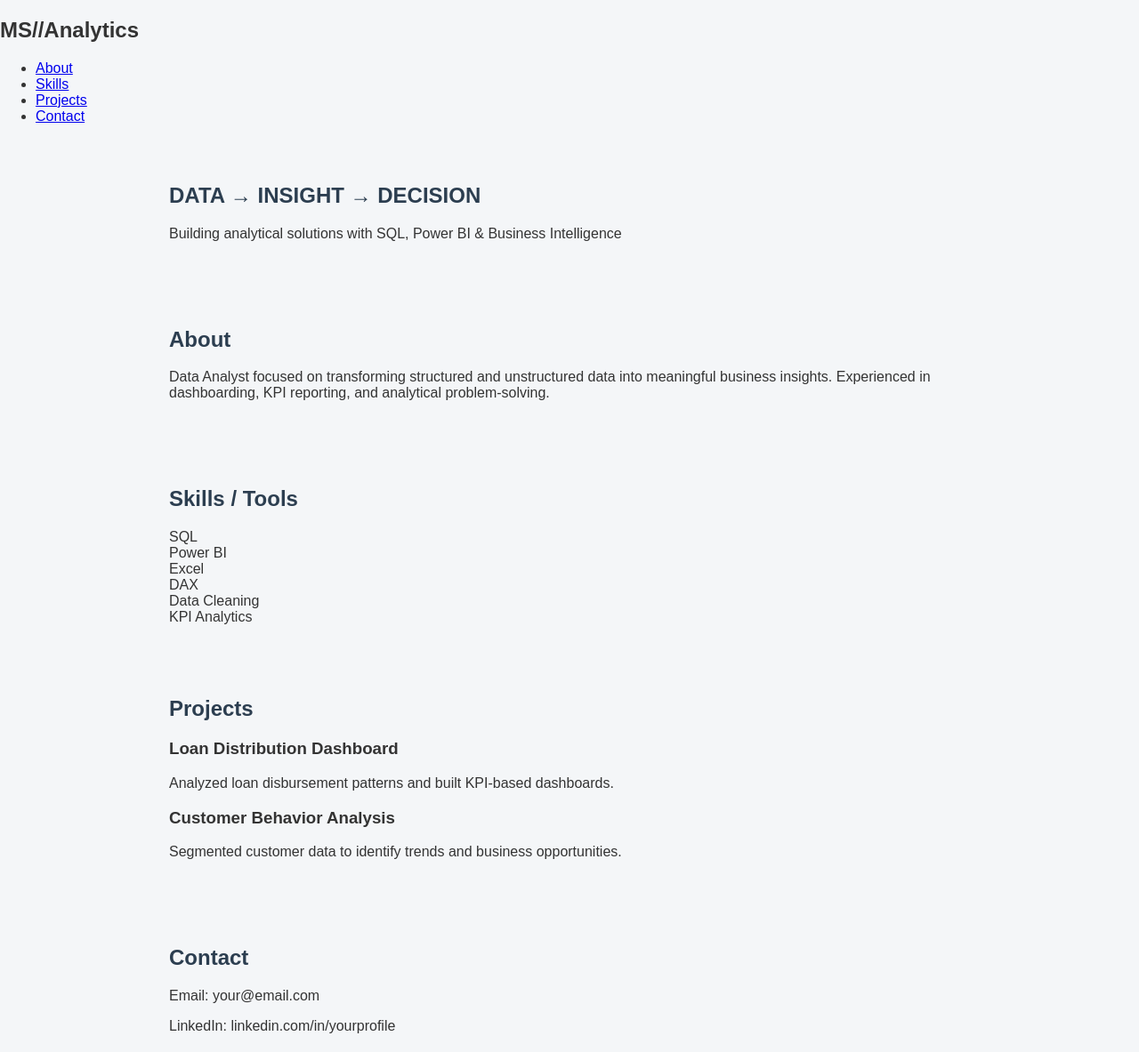
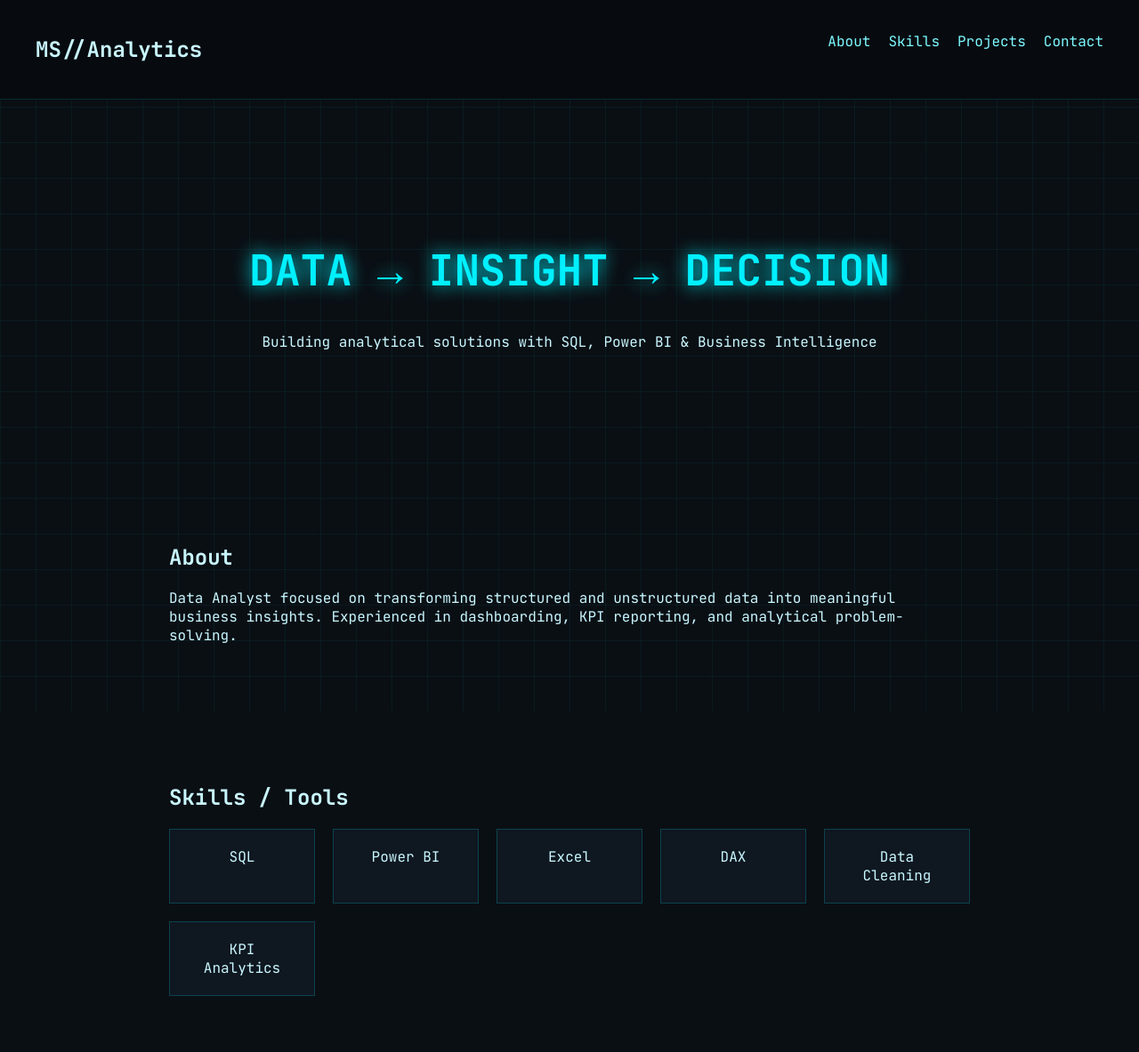
Before and after one commit to MS1803/mayur-portfolio, a plain HTML site: page index.html in a window 1280 px wide. Shown: the top 1183 px of the page at 89% size. Drawn offline with Linux system fonts and the light colour scheme; a script that the page names is missing.

Commit message:
Update style.css

```diff
--- a/style.css
+++ b/style.css
@@ -1,42 +1,94 @@
 body {
-    font-family: Arial, sans-serif;
-    margin: 0;
-    background: #f4f6f8;
-    color: #333;
+    margin:0;
+    font-family:'JetBrains Mono', monospace;
+    background:#0a0f14;
+    color:#c9f7ff;
 }
 
-header {
-    background: #2c3e50;
-    color: white;
-    padding: 40px;
-    text-align: center;
+/* subtle grid background */
+body::before {
+    content:"";
+    position:fixed;
+    width:100%;
+    height:100%;
+    background:
+        linear-gradient(rgba(0,255,255,0.05) 1px, transparent 1px),
+        linear-gradient(90deg, rgba(0,255,255,0.05) 1px, transparent 1px);
+    background-size:40px 40px;
+    z-index:-1;
+}
+
+nav {
+    display:flex;
+    justify-content:space-between;
+    padding:20px 40px;
+    background:#070b10;
+    border-bottom:1px solid #00f0ff22;
+    position:sticky;
+    top:0;
+}
+
+nav ul {
+    display:flex;
+    gap:20px;
+    list-style:none;
+}
+
+nav a {
+    color:#7df9ff;
+    text-decoration:none;
+}
+
+.hero {
+    text-align:center;
+    padding:120px 20px;
+}
+
+.glow {
+    font-size:3rem;
+    color:#00f0ff;
+    text-shadow:0 0 20px #00f0ff;
 }
 
 section {
-    padding: 30px;
-    max-width: 900px;
-    margin: auto;
+    max-width:900px;
+    margin:auto;
+    padding:60px 20px;
 }
 
-h2 {
-    color: #2c3e50;
+.grid {
+    display:grid;
+    grid-template-columns:repeat(auto-fit,minmax(150px,1fr));
+    gap:20px;
 }
 
-.skills ul {
-    list-style-type: square;
+.card {
+    padding:20px;
+    border:1px solid #00f0ff33;
+    background:#0f1720;
+    text-align:center;
+    transition:.3s;
 }
 
-.project {
-    background: white;
-    padding: 20px;
-    margin-top: 15px;
-    border-radius: 8px;
-    box-shadow: 0 2px 6px rgba(0,0,0,0.1);
+.card:hover {
+    box-shadow:0 0 20px #00f0ff55;
+    transform:translateY(-5px);
+}
+
+.project-card {
+    background:#0f1720;
+    padding:25px;
+    margin-top:20px;
+    border-left:3px solid #00f0ff;
+    transition:.3s;
+}
+
+.project-card:hover {
+    box-shadow:0 0 20px #00f0ff55;
 }
 
 footer {
-    text-align: center;
-    padding: 15px;
-    background: #2c3e50;
-    color: white;
+    text-align:center;
+    padding:30px;
+    color:#7df9ff88;
 }
```
